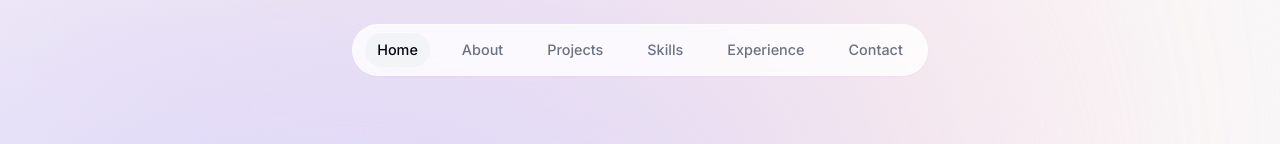
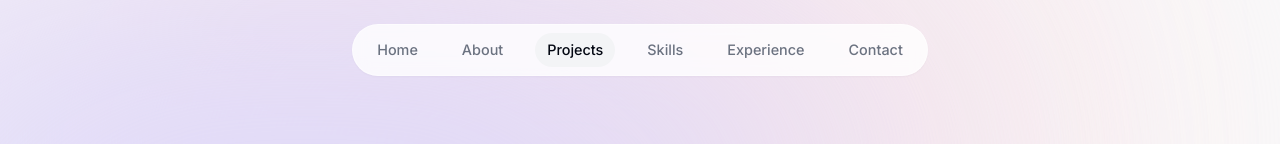
Before and after one commit to 3bdrahman/portfolio_next, a Next.js app: page / in a window 1280 px wide. Shown: the top 144 px of the page. Built offline with nearby package versions, Linux system fonts and the light colour scheme.

Commit message:
add intersect observer and change active nav item based on viewport

```diff
--- a/components/about.tsx
+++ b/components/about.tsx
@@ -1,10 +1,14 @@
 "use client";
-import React from 'react'
+import React, {useEffect} from 'react'
 import SectionHeading from './section-heading'
 import {motion} from 'framer-motion';
+import { useInView } from 'react-intersection-observer';
+import { useActiveSectionContext } from '@/context/active-section-context';
+import { useSectionInView } from '@/lib/hooks';
 export default function About() {
+  const {ref} = useSectionInView("About");
   return (
-    <motion.section id='about' className='mb-28 max-w-[45rem] text-center leading-8 sm:mb-40 scroll-mt-28'
+    <motion.section ref = {ref} id='about' className='mb-28 max-w-[45rem] text-center leading-8 sm:mb-40 scroll-mt-28'
     initial={{opacity:0, y:100}} animate={{opacity:1, y:0}} transition={{delay:1.75}}>
         <SectionHeading>About me</SectionHeading>
         <p className='mb-3'>
--- a/components/header.tsx
+++ b/components/header.tsx
@@ -5,10 +5,10 @@
 import { links } from '@/lib/data';
 import Link from 'next/link';
 import clsx from 'clsx';
-import ActiveSectionContextProvider, { ActiveSectionContext, useActiveSectionContext } from '@/context/active-section-context';
+import {useActiveSectionContext } from '@/context/active-section-context';
 
 export default function Header() {
-    const {activeSection, setActiveSection} = useActiveSectionContext();
+    const {activeSection, setActiveSection, setTimeLastClick} = useActiveSectionContext();
   return (
     <header className='z-[999] relative'>
         <motion.div className='fixed top-0 left-1/2 h-[3.5rem] w-full rounded-none border border-white border-opacity-40
@@ -22,7 +22,10 @@
                     <motion.li className='h-3/4 flex items-center justify-center relative' key={link.hash} initial={{y: -100, opacity:0}} animate={{y:0, opacity:1}}>
                         <Link className={clsx('flex w-full items-center justify-center px-3 py-3 hover:text-gray-950 transition', {
                             'text-gray-950': activeSection === link.name
-                        })} href={link.hash} onClick={()=>setActiveSection(link.name)}>{link.name}
+                        })} href={link.hash} onClick={()=>{
+                            setActiveSection(link.name);
+                            setTimeLastClick(Date.now())
+                            }}>{link.name}
                         {link.name === activeSection && (<motion.span className='bg-gray-100 rounded-full absolute inset-0 -z-10'
                         layoutId='activeSection' transition={{
                             type: "spring",
--- a/components/intro.tsx
+++ b/components/intro.tsx
@@ -7,9 +7,12 @@
 import {BsArrowRight, BsLinkedin} from "react-icons/bs";
 import {HiDownload} from 'react-icons/hi';
 import { FaGithubSquare } from 'react-icons/fa';
+import { useSectionInView } from '@/lib/hooks';
+
 export default function Intro() {
+    const {ref} = useSectionInView("Home", 0.5)
     return (
-    <section id='home' className='mb-28 max-w-[50rem] text-center sm:mb-0 scroll-mt-[100rem]'>
+    <section ref={ref} id='home' className='mb-28 max-w-[50rem] text-center sm:mb-0 scroll-mt-[100rem]'>
         <div className='flex items-center justify-center'>
             <div className='relative'>
                 <motion.div
--- a/components/projects.tsx
+++ b/components/projects.tsx
@@ -1,10 +1,15 @@
-import React, {useRef} from 'react'
+"use client"
+import React, {useEffect, useRef} from 'react'
 import SectionHeading from './section-heading'
 import { projectsData } from '@/lib/data'
 import Project from './project'
+import {useInView} from "react-intersection-observer"
+import { useActiveSectionContext } from '@/context/active-section-context'
+import { useSectionInView } from '@/lib/hooks'
 export default function Projects() {
+  const{ref} = useSectionInView("Projects", 0.5);
   return (
-    <section id='projects' className='scroll-mt-28'>
+    <section ref={ref} id='projects' className='scroll-mt-28'>
         <SectionHeading>My projects</SectionHeading>
         <div>
             {
--- a/context/active-section-context.tsx
+++ b/context/active-section-context.tsx
@@ -1,22 +1,26 @@
 "use client"
 import React, {useState, createContext, useContext} from 'react'
-import { links } from '@/lib/data';
-type SectionName = typeof links[number]["name"];
+import { SectionName } from '@/lib/types'
 type ActiveSectionContextProviderProps = {
     children: React.ReactNode;
 }
 type ActiveSectionContextType = {
     activeSection:SectionName,
-    setActiveSection: React.Dispatch<React.SetStateAction<SectionName>>
+    setActiveSection: React.Dispatch<React.SetStateAction<SectionName>>,
+    timeLastClick: number,
+    setTimeLastClick: React.Dispatch<React.SetStateAction<number>>;
 }
 export const ActiveSectionContext = createContext<ActiveSectionContextType| null>(null);
 export default function ActiveSectionContextProvider({
     children,
 }: ActiveSectionContextProviderProps) {
     const[activeSection, setActiveSection] = useState<SectionName>("Home");
+    const [timeLastClick, setTimeLastClick]= useState(0);
   return <ActiveSectionContext.Provider value={{
     activeSection,
     setActiveSection,
+    timeLastClick,
+    setTimeLastClick
   }}>{children}</ActiveSectionContext.Provider>
 }
 
--- /dev/null
+++ b/lib/hooks.ts
@@ -0,0 +1,20 @@
+import { useActiveSectionContext } from "@/context/active-section-context";
+import { useEffect } from "react";
+import { useInView } from "react-intersection-observer";
+import { SectionName } from "./types";
+export function useSectionInView(sectionName:SectionName, threshold = 0.75){
+    const {ref, inView}= useInView({
+        threshold,
+      });
+      const {setActiveSection, timeLastClick} =  useActiveSectionContext();
+
+      useEffect(()=>{
+        if(inView && Date.now() - timeLastClick > 1000){
+          setActiveSection(sectionName)
+        }
+
+      },[inView, setActiveSection, timeLastClick, sectionName])
+      return{
+        ref,
+      }
+}
--- /dev/null
+++ b/lib/types.ts
@@ -0,0 +1,2 @@
+import { links } from '@/lib/data';
+export type SectionName = typeof links[number]["name"];
```
